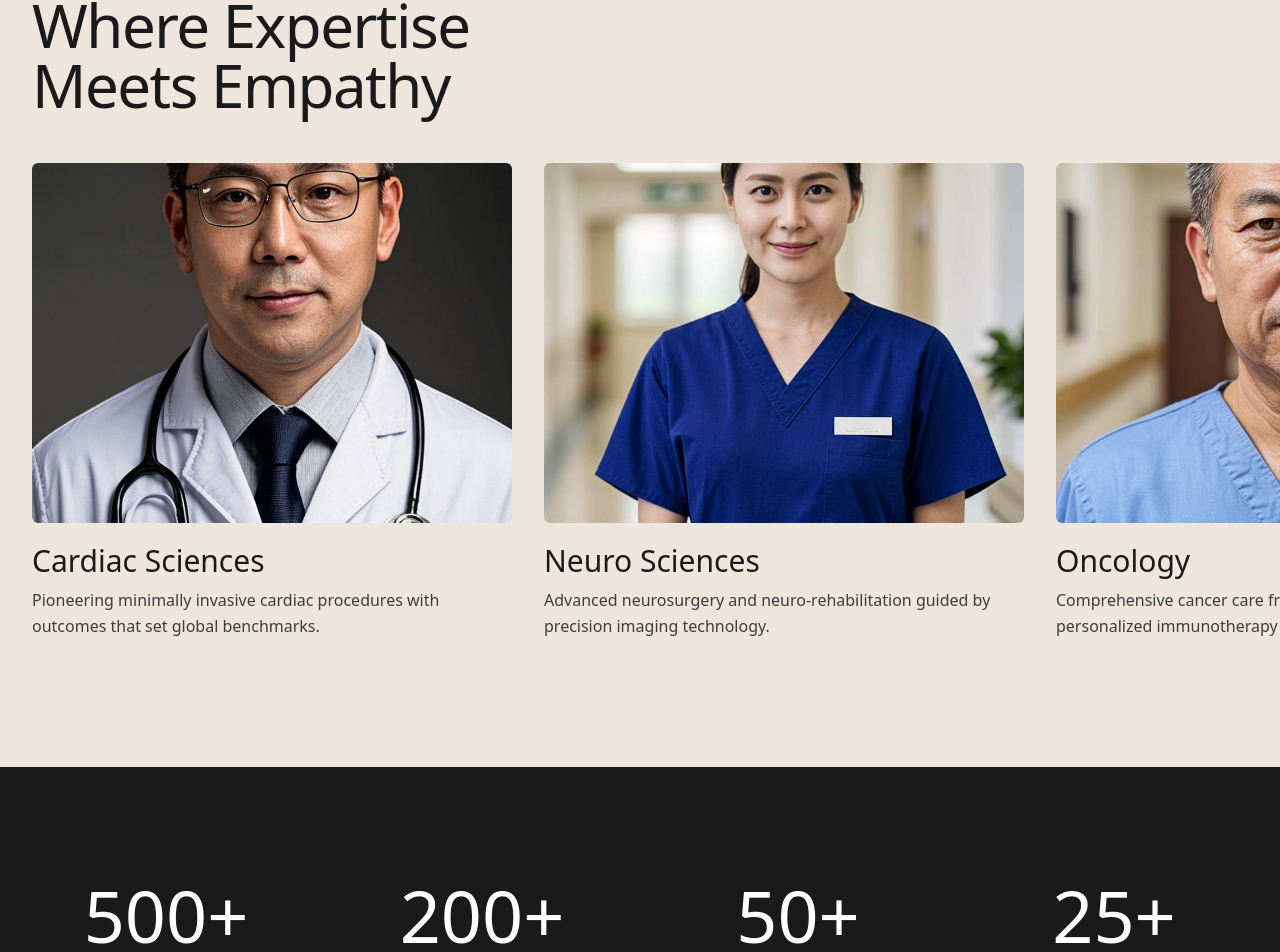
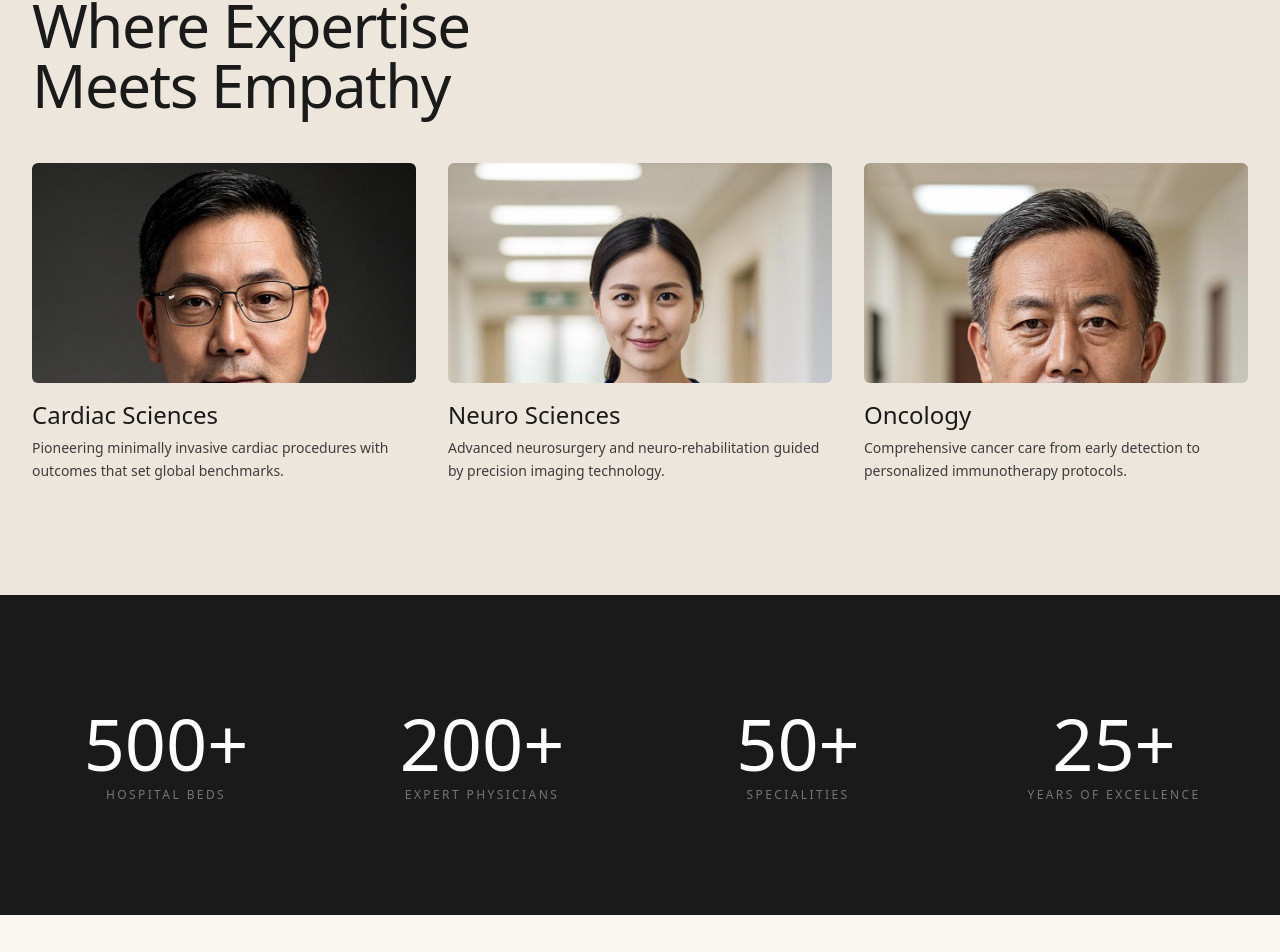
Before and after one commit to babybuildss/MedVista-Hospital, a Next.js app: page / in a window 1280 px wide. Shown: the part 1668-2620 px from the top of the page. Built offline with nearby package versions, Linux system fonts and the light colour scheme; a web font is replaced by a local one.

Commit message:
bcb6689f-39b8-4529-9803-832fa5cc1047

```diff
--- a/src/components/hospital/HomeSections.tsx
+++ b/src/components/hospital/HomeSections.tsx
@@ -166,8 +166,9 @@ function CentresOfExcellence() {
         </motion.div>
       </div>
 
-      {/* Horizontal scroll on desktop, vertical on mobile */}
-      <div className="md:horizontal-scroll flex flex-col md:flex-row gap-6 md:gap-8 px-6 lg:px-8 pb-4">
+      {/* Grid layout with compact cards */}
+      <div className="max-w-7xl mx-auto px-6 lg:px-8">
+        <div className="grid grid-cols-1 sm:grid-cols-2 lg:grid-cols-3 gap-6 lg:gap-8">
           {centres.map((centre, i) => (
             <motion.div
               key={centre.name}
@@ -175,25 +176,28 @@ function CentresOfExcellence() {
               whileInView={{ opacity: 1, y: 0 }}
               viewport={{ once: true }}
               transition={{ duration: 0.6, delay: i * 0.15 }}
-            className="group flex-shrink-0 w-full md:w-[420px] lg:w-[480px]"
+              className="group"
             >
-            <div className="relative h-[300px] sm:h-[360px] overflow-hidden rounded-sm mb-5">
+              <div className="relative h-[200px] sm:h-[220px] overflow-hidden rounded-sm mb-4">
                 <Image
                   src={centre.image}
                   alt={centre.name}
                   fill
-                className="object-cover transition-transform duration-700 group-hover:scale-105"
-                sizes="(max-width: 768px) 100vw, 480px"
+                  className="object-cover object-top transition-transform duration-700 group-hover:scale-105"
+                  sizes="(max-width: 640px) 100vw, (max-width: 1024px) 50vw, 33vw"
                 />
+                {/* Subtle overlay on hover */}
+                <div className="absolute inset-0 bg-charcoal/0 group-hover:bg-charcoal/10 transition-colors duration-500" />
               </div>
-            <h3 className="font-display text-2xl sm:text-3xl text-charcoal mb-2 group-hover:text-sage transition-colors duration-300">
+              <h3 className="font-display text-xl sm:text-2xl text-charcoal mb-1.5 group-hover:text-sage transition-colors duration-300">
                 {centre.name}
               </h3>
-            <p className="font-body text-base text-charcoal-light leading-relaxed">
+              <p className="font-body text-sm text-charcoal-light leading-relaxed">
                 {centre.desc}
               </p>
             </motion.div>
           ))}
+        </div>
       </div>
     </section>
   );
--- a/src/components/hospital/SmoothScroll.tsx
+++ b/src/components/hospital/SmoothScroll.tsx
@@ -1,42 +1,37 @@
 'use client';
 
-import { useEffect, useRef } from 'react';
+import { useEffect, useRef, useCallback } from 'react';
 import Lenis from '@studio-freight/lenis';
-import gsap from 'gsap';
-import { ScrollTrigger } from 'gsap/ScrollTrigger';
-
-gsap.registerPlugin(ScrollTrigger);
 
 export default function SmoothScroll({ children }: { children: React.ReactNode }) {
   const lenisRef = useRef<Lenis | null>(null);
+  const rafRef = useRef<number>(0);
+
+  const raf = useCallback((time: number) => {
+    lenisRef.current?.raf(time);
+    rafRef.current = requestAnimationFrame(raf);
+  }, []);
 
   useEffect(() => {
     const lenis = new Lenis({
-      duration: 0.9,
+      duration: 1.0,
       easing: (t: number) => Math.min(1, 1.001 - Math.pow(2, -10 * t)),
       smoothWheel: true,
       wheelMultiplier: 1,
-      touchMultiplier: 2,
+      touchMultiplier: 1.5,
     });
 
     lenisRef.current = lenis;
 
-    // Sync Lenis with GSAP ScrollTrigger
-    lenis.on('scroll', ScrollTrigger.update);
-
-    gsap.ticker.add((time) => {
-      lenis.raf(time * 1000);
-    });
-
-    gsap.ticker.lagSmoothing(0);
+    // Use simple rAF loop for Lenis
+    rafRef.current = requestAnimationFrame(raf);
 
     return () => {
+      cancelAnimationFrame(rafRef.current);
       lenis.destroy();
-      gsap.ticker.remove((time) => {
-        lenis.raf(time * 1000);
-      });
+      lenisRef.current = null;
     };
-  }, []);
+  }, [raf]);
 
   return <>{children}</>;
 }
```
Lines whose indentation alone changed are shown as unchanged.
